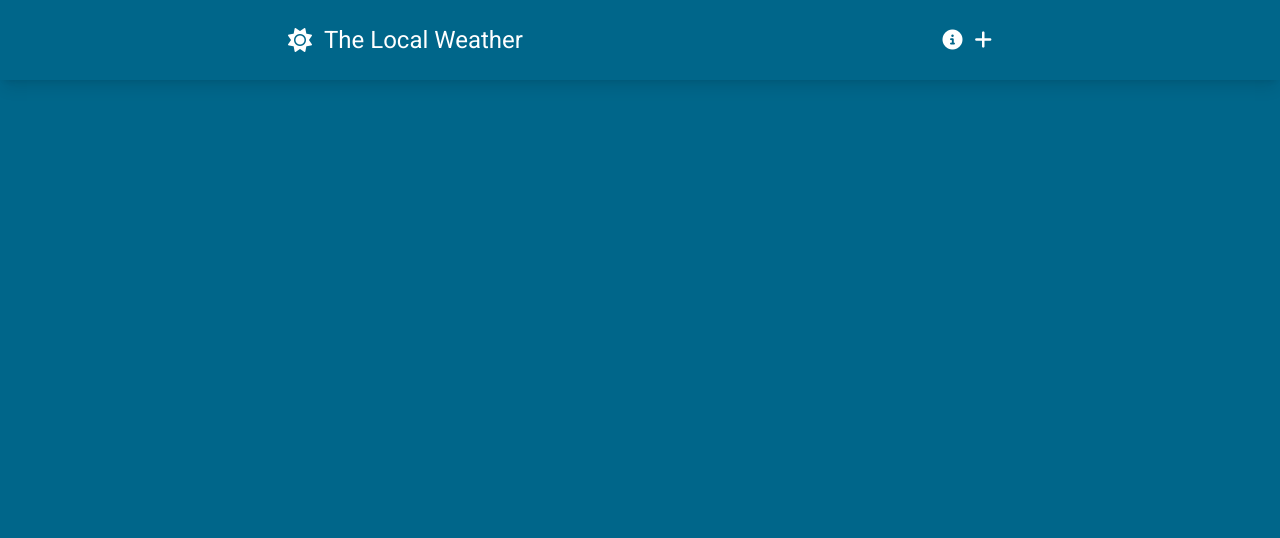
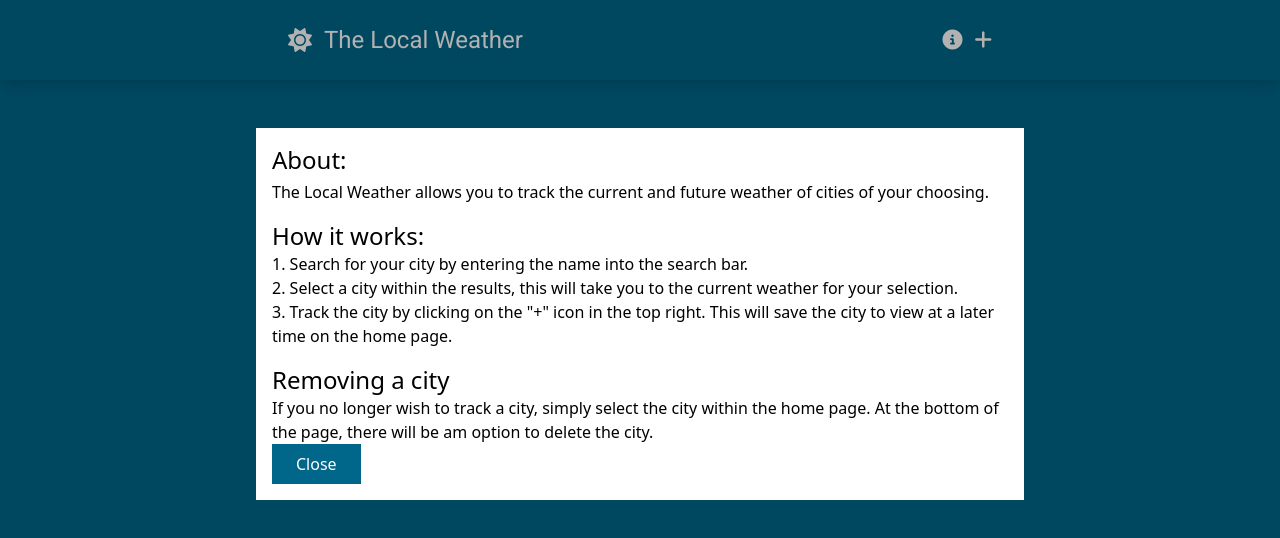
Before and after one commit to AlexisLerch/Vuejs-WeatherApp, a Vue app: page / in a window 1280 px wide. Both pictures are taken after a click on the icon 952 px from the left and 40 px from the top of the page. Shown: the top 538 px of the page. Built offline with nearby package versions, Linux system fonts and the light colour scheme.

Commit message:
Finalizacion del base modal, boton que explica como usar al appsiteNavigation

```diff
--- /dev/null
+++ b/src/components/BaseModal.vue
@@ -0,0 +1,55 @@
+<template>
+    <Teleport to="body">
+        <Transition name="modal-outer">
+            <div
+            v-show="modalActive"
+            class="absolute w-full bg-black bg-opacity-30 h-screen top-0 left-0 flex justify-center px-8">
+                <Transition name="modal-inner">
+                    <div v-if="modalActive" class="p-4 bg-white self-start mt-32 max-w-screen-md">
+                        <slot />
+                        <button class="text-white mt8 bg-weather-primary py-2 px-6" @click="$emit('close-modal')">Close</button>
+                    </div>
+                </Transition>
+            </div>
+        </Transition>
+    </Teleport>
+</template>
+
+<script setup>
+defineEmits(['close-modal']);
+defineProps({
+    modalActive: {
+        type: Boolean,
+        default: false,
+    },
+})
+</script>
+
+<style  scoped>
+.modal-outer-enter-active,
+.modal-outer-leave-active {
+  transition: opacity 0.3s cubic-bezier(0.52, 0.02, 0.19, 1.02);
+}
+
+.modal-outer-enter-from,
+.modal-outer-leave-to {
+  opacity: 0;
+}
+
+.modal-inner-enter-active {
+  transition: all 0.3s cubic-bezier(0.52, 0.02, 0.19, 1.02) 0.15s;
+}
+
+.modal-inner-leave-active {
+  transition: all 0.3s cubic-bezier(0.52, 0.02, 0.19, 1.02);
+}
+
+.modal-inner-enter-from {
+  opacity: 0;
+  transform: scale(0.8);
+}
+
+.modal-inner-leave-to {
+  transform: scale(0.8);
+}
+</style>
--- a/src/components/SiteNavigation.vue
+++ b/src/components/SiteNavigation.vue
@@ -9,13 +9,53 @@
             </RouterLink>
 
             <div class="flex gap-3 flex-1 justify-end">
-                <i class="fa-solid fa-circle-info text-xl hover:text-weather-secondary duration-150 cursor-pointer"></i>
+                <i class="fa-solid fa-circle-info text-xl hover:text-weather-secondary duration-150 cursor-pointer" @click="toggleModal"></i>
                 <i class="fa-solid fa-plus text-xl hover:text-weather-secondary duration-150 cursor-pointer"></i>
             </div>
+
+           <BaseModal :modalActive="modalActive" @close-modal="toggleModal">
+            <div class="text-black">
+          <h1 class="text-2xl mb-1">About:</h1>
+          <p class="mb-4">
+            The Local Weather allows you to track the current and
+            future weather of cities of your choosing.
+          </p>
+          <h2 class="text-2xl">How it works:</h2>
+          <ol class="list-decimal list-inside mb-4">
+            <li>
+              Search for your city by entering the name into the
+              search bar.
+            </li>
+            <li>
+              Select a city within the results, this will take
+              you to the current weather for your selection.
+            </li>
+            <li>
+              Track the city by clicking on the "+" icon in the
+              top right. This will save the city to view at a
+              later time on the home page.
+            </li>
+          </ol>
+
+          <h2 class="text-2xl">Removing a city</h2>
+          <p>
+            If you no longer wish to track a city, simply select
+            the city within the home page. At the bottom of the
+            page, there will be am option to delete the city.
+          </p>
+        </div>
+            </BaseModal>
         </nav>
     </header>
 </template>
 
 <script setup>
 import { RouterLink } from 'vue-router';
+import BaseModal from './BaseModal.vue';
+import { ref } from 'vue';
+
+const modalActive = ref(null);
+const toggleModal = () => {
+    modalActive.value = !modalActive.value
+};
 </script>
```
